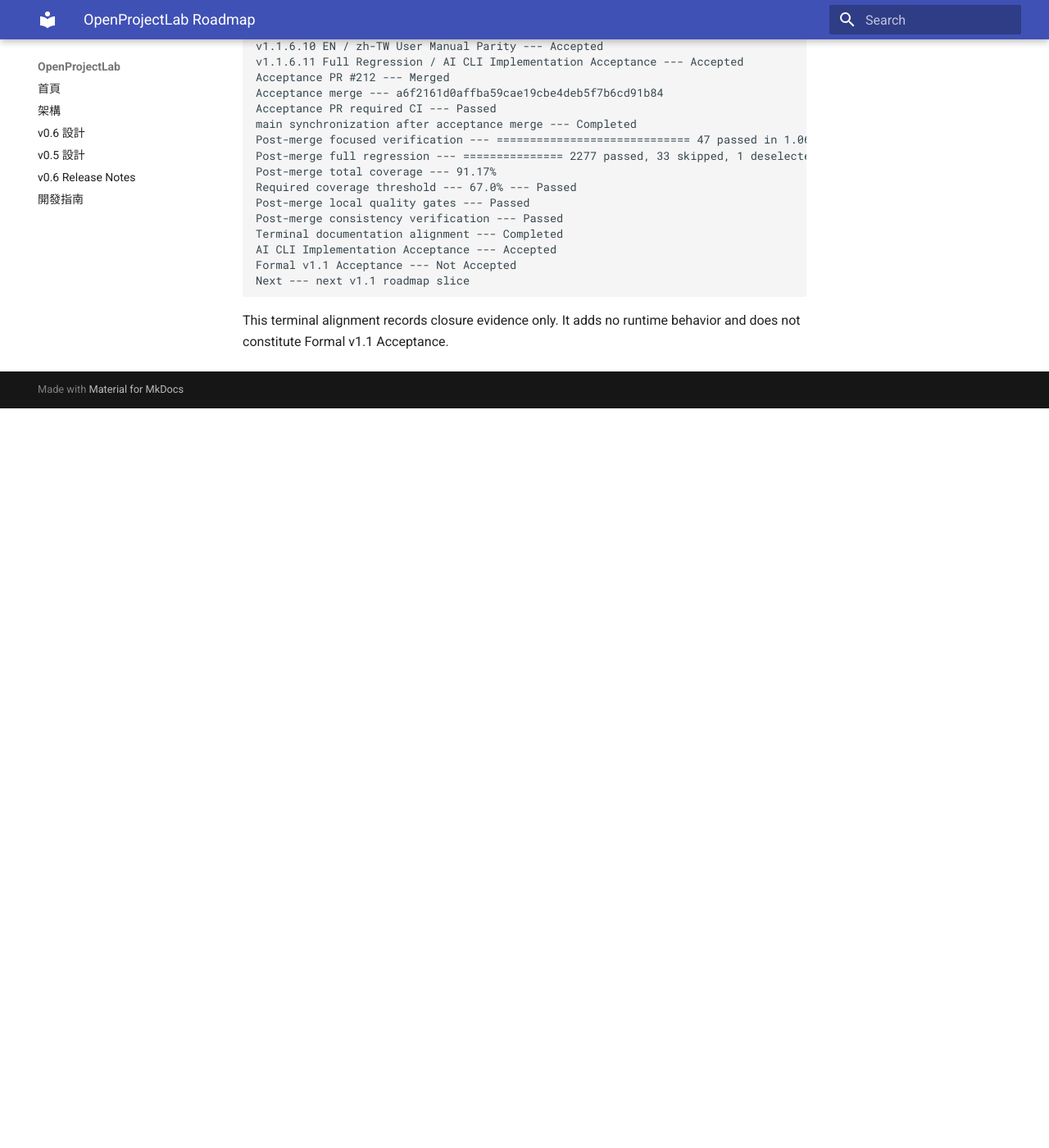
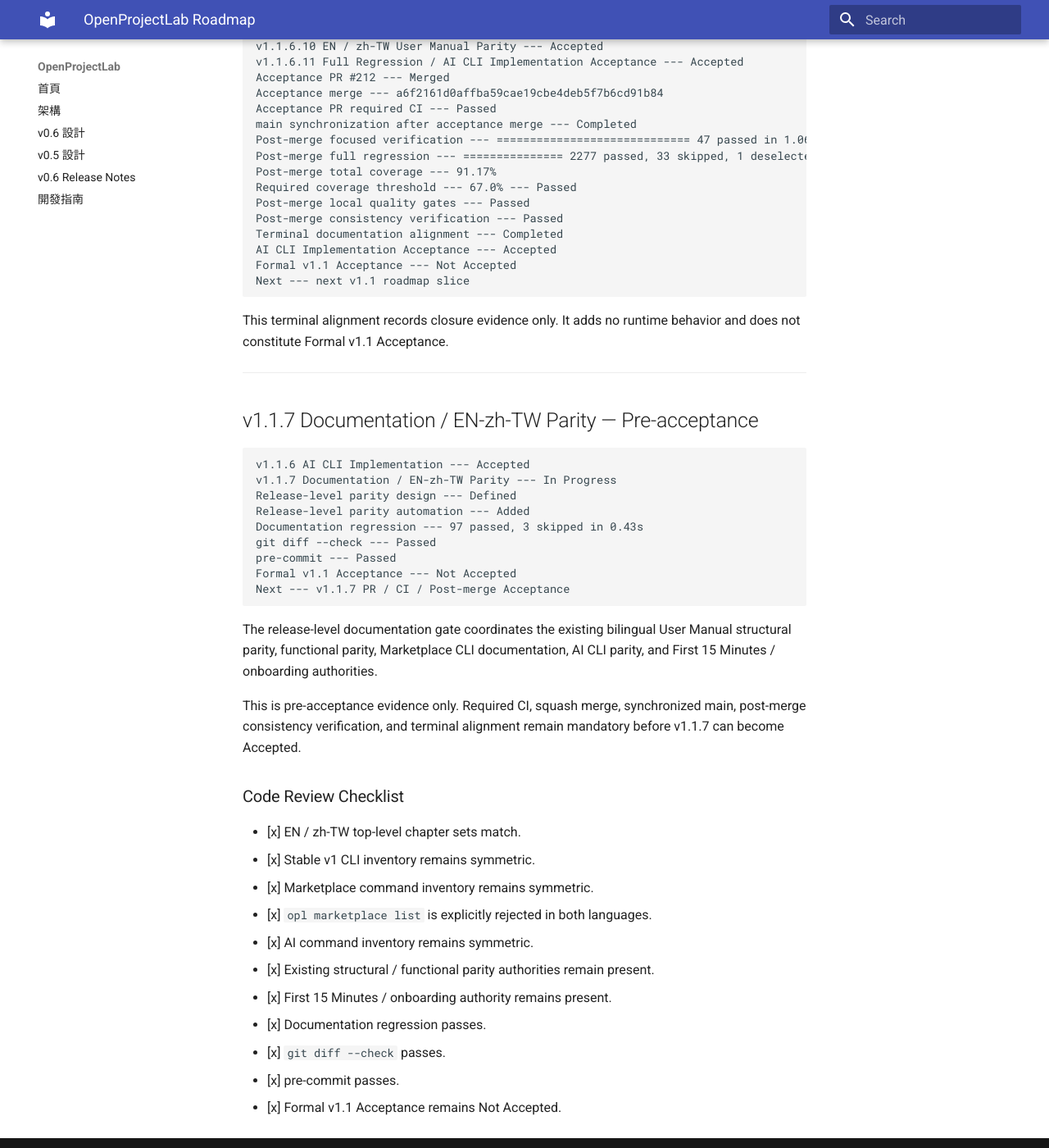
Before and after one commit to khwang1964/OpenProjectLab, an MkDocs documentation site: the page built from docs/roadmap.md, in a window 1280 px wide and 1400 px high, scrolled down 51339 px. Shown: the whole window at 82% size. Built offline with MkDocs 1.6.1 and Material for MkDocs 9.7.7, drawn with Linux system fonts in a browser that asks for light colours; before the commit the page ends 51837 px from its top, so only the background shows below that.

Commit message:
docs: add v1.1 release documentation parity (#214)

````diff
--- a/docs/roadmap.md
+++ b/docs/roadmap.md
@@ -2382,3 +2382,43 @@
 
 This terminal alignment records closure evidence only. It adds no runtime
 behavior and does not constitute Formal v1.1 Acceptance.
+
+------------------------------------------------------------------------
+
+<!-- v1.1.7-documentation-parity-pre-acceptance -->
+
+## v1.1.7 Documentation / EN-zh-TW Parity — Pre-acceptance
+
+``` text
+v1.1.6 AI CLI Implementation --- Accepted
+v1.1.7 Documentation / EN-zh-TW Parity --- In Progress
+Release-level parity design --- Defined
+Release-level parity automation --- Added
+Documentation regression --- 97 passed, 3 skipped in 0.43s
+git diff --check --- Passed
+pre-commit --- Passed
+Formal v1.1 Acceptance --- Not Accepted
+Next --- v1.1.7 PR / CI / Post-merge Acceptance
+```
+
+The release-level documentation gate coordinates the existing bilingual User
+Manual structural parity, functional parity, Marketplace CLI documentation,
+AI CLI parity, and First 15 Minutes / onboarding authorities.
+
+This is pre-acceptance evidence only. Required CI, squash merge, synchronized
+main, post-merge consistency verification, and terminal alignment remain
+mandatory before v1.1.7 can become Accepted.
+
+### Code Review Checklist
+
+- [x] EN / zh-TW top-level chapter sets match.
+- [x] Stable v1 CLI inventory remains symmetric.
+- [x] Marketplace command inventory remains symmetric.
+- [x] `opl marketplace list` is explicitly rejected in both languages.
+- [x] AI command inventory remains symmetric.
+- [x] Existing structural / functional parity authorities remain present.
+- [x] First 15 Minutes / onboarding authority remains present.
+- [x] Documentation regression passes.
+- [x] `git diff --check` passes.
+- [x] pre-commit passes.
+- [x] Formal v1.1 Acceptance remains Not Accepted.
````
Also changed, not shown: CHANGELOG.md (+10 -0 lines), docs/HISTORY.md (+40 -0 lines), docs/releases/v1.1-documentation-parity.md (added, +225 -0 lines), 1 other file.
